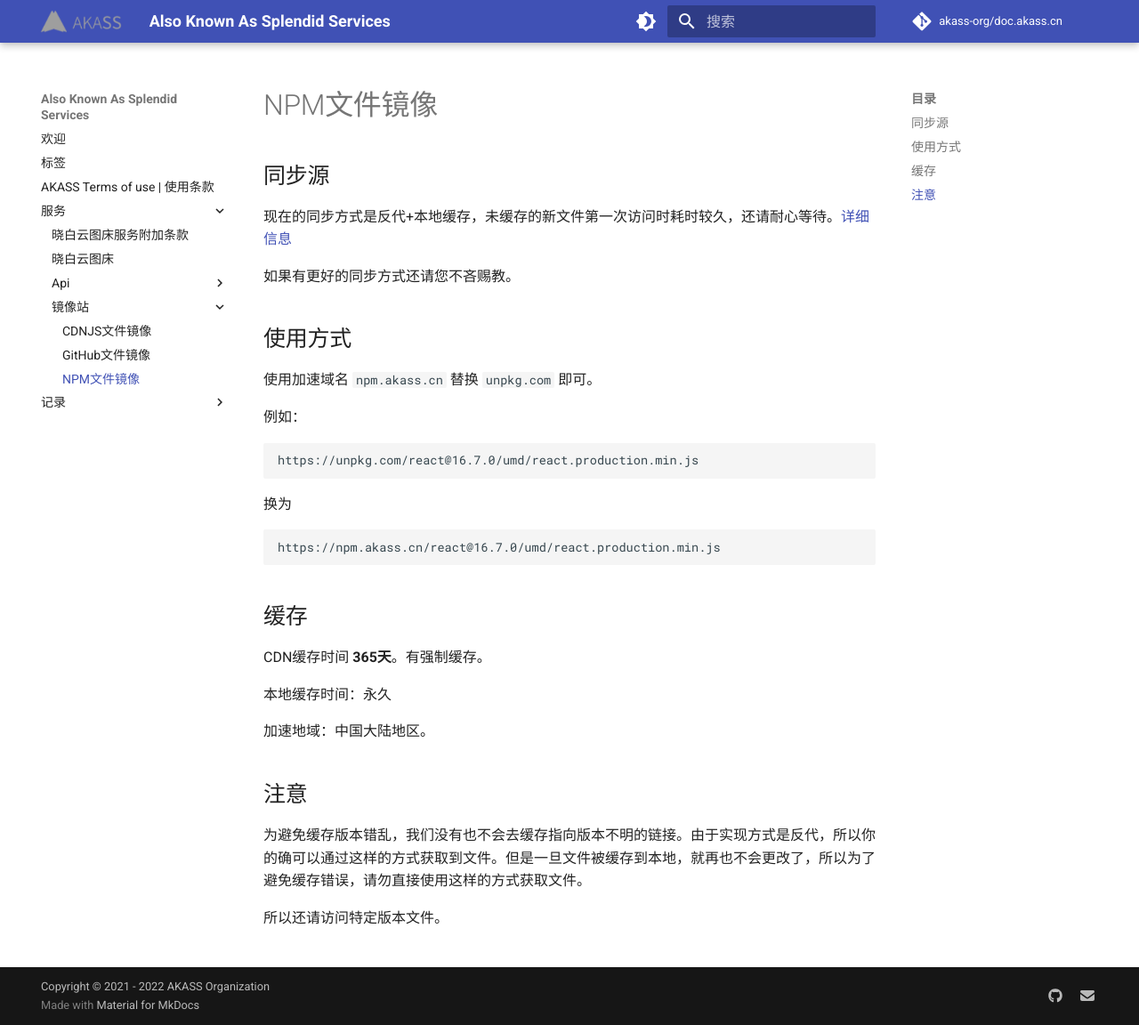
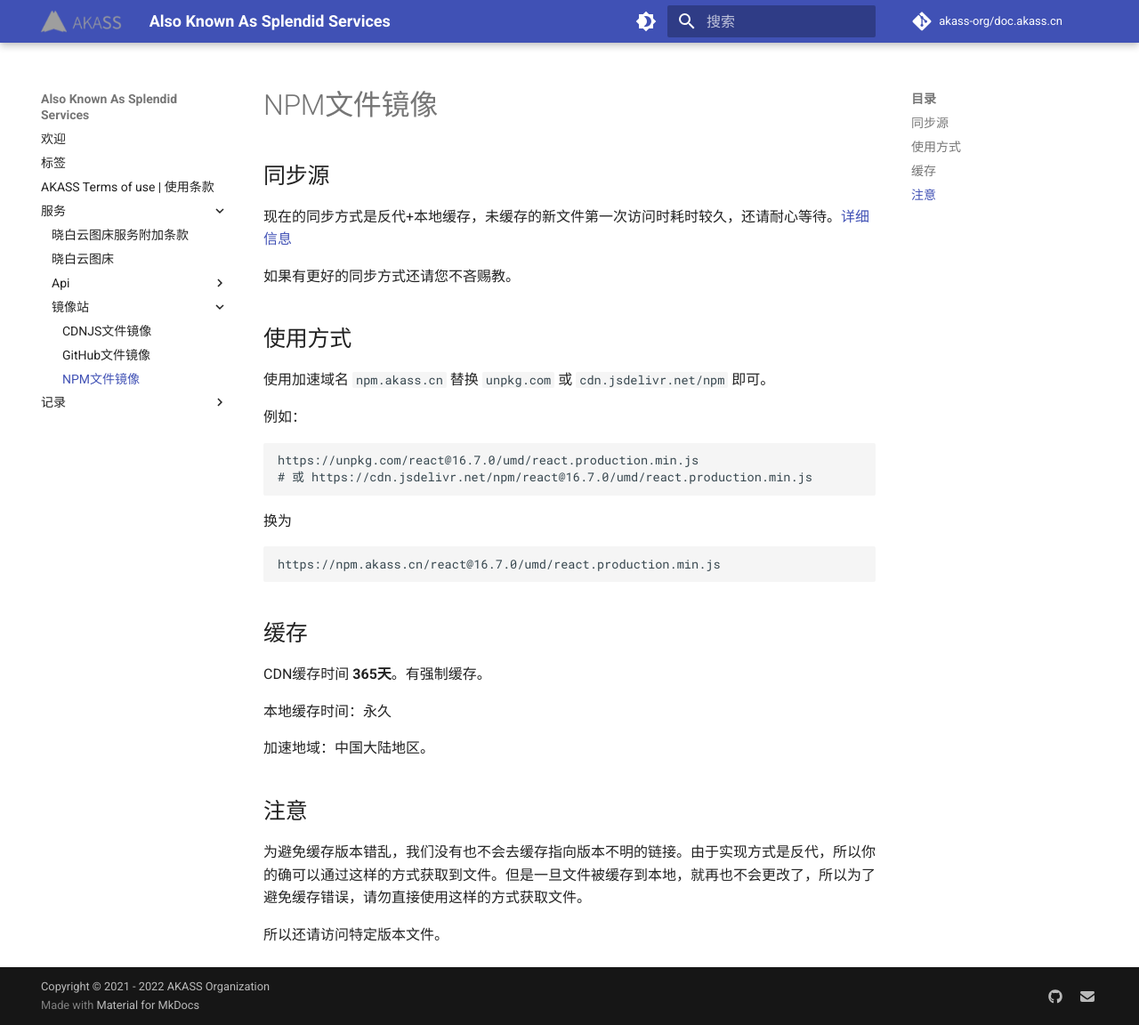
Before and after one commit to akass-org/doc.akass.cn, an MkDocs documentation site: the page built from docs/服务/镜像站/npm.md, in a window 1280 px wide and 1152 px high. Shown: the whole window at 89% size. Built offline with MkDocs 1.6.1 and Material for MkDocs 9.7.7, drawn with Linux system fonts in a browser that asks for light colours; comment, search, counter and statistics services are not loaded.

Commit message:
Update npm mirror.

````diff
--- a/docs/服务/镜像站/npm.md
+++ b/docs/服务/镜像站/npm.md
@@ -8,11 +8,12 @@
 
 ## 使用方式
 
-使用加速域名 `npm.akass.cn` 替换 `unpkg.com` 即可。
+使用加速域名 `npm.akass.cn` 替换 `unpkg.com` 或 `cdn.jsdelivr.net/npm` 即可。
 
 例如：
 ```
 https://unpkg.com/react@16.7.0/umd/react.production.min.js
+# 或 https://cdn.jsdelivr.net/npm/react@16.7.0/umd/react.production.min.js
 ```
 换为
 ```
````
